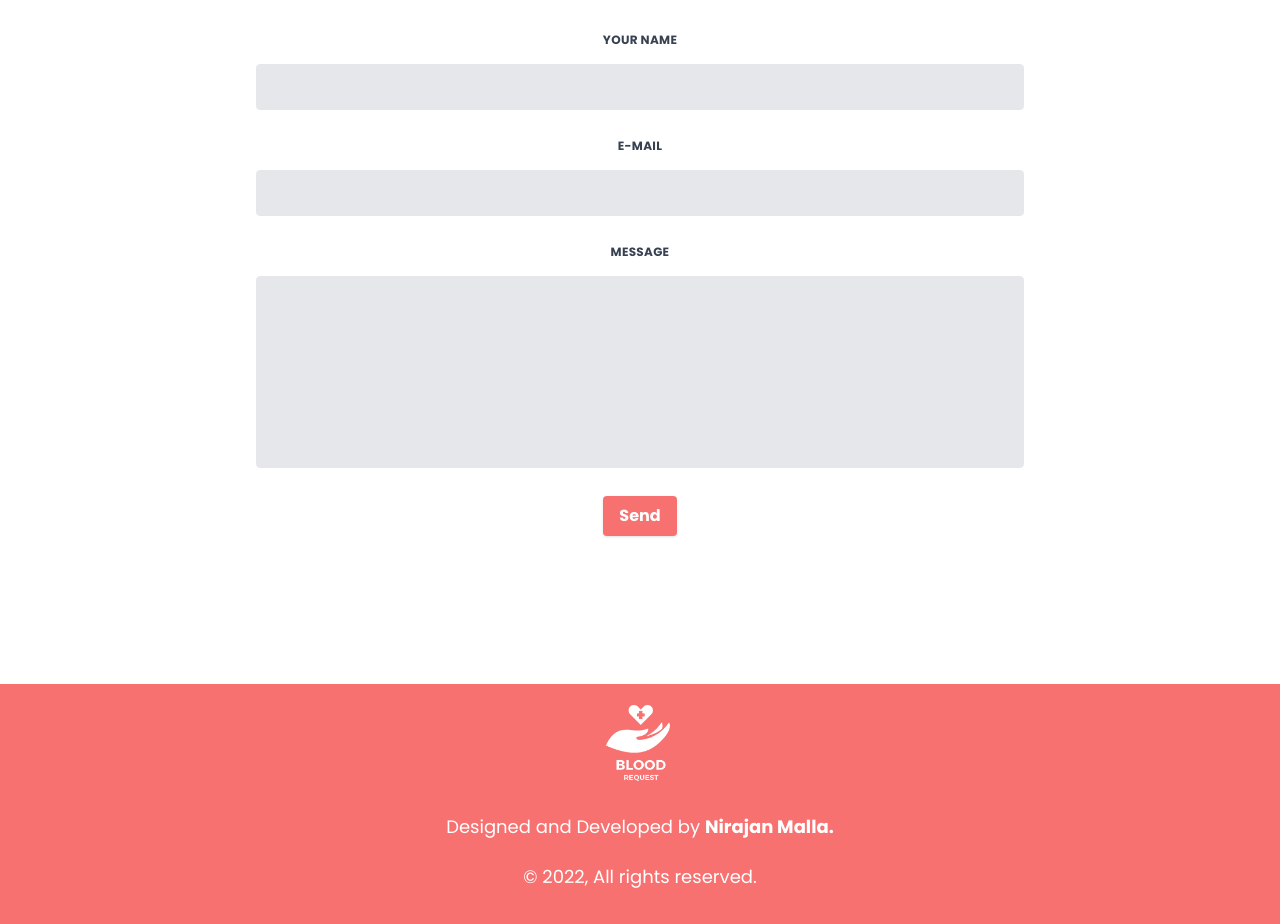
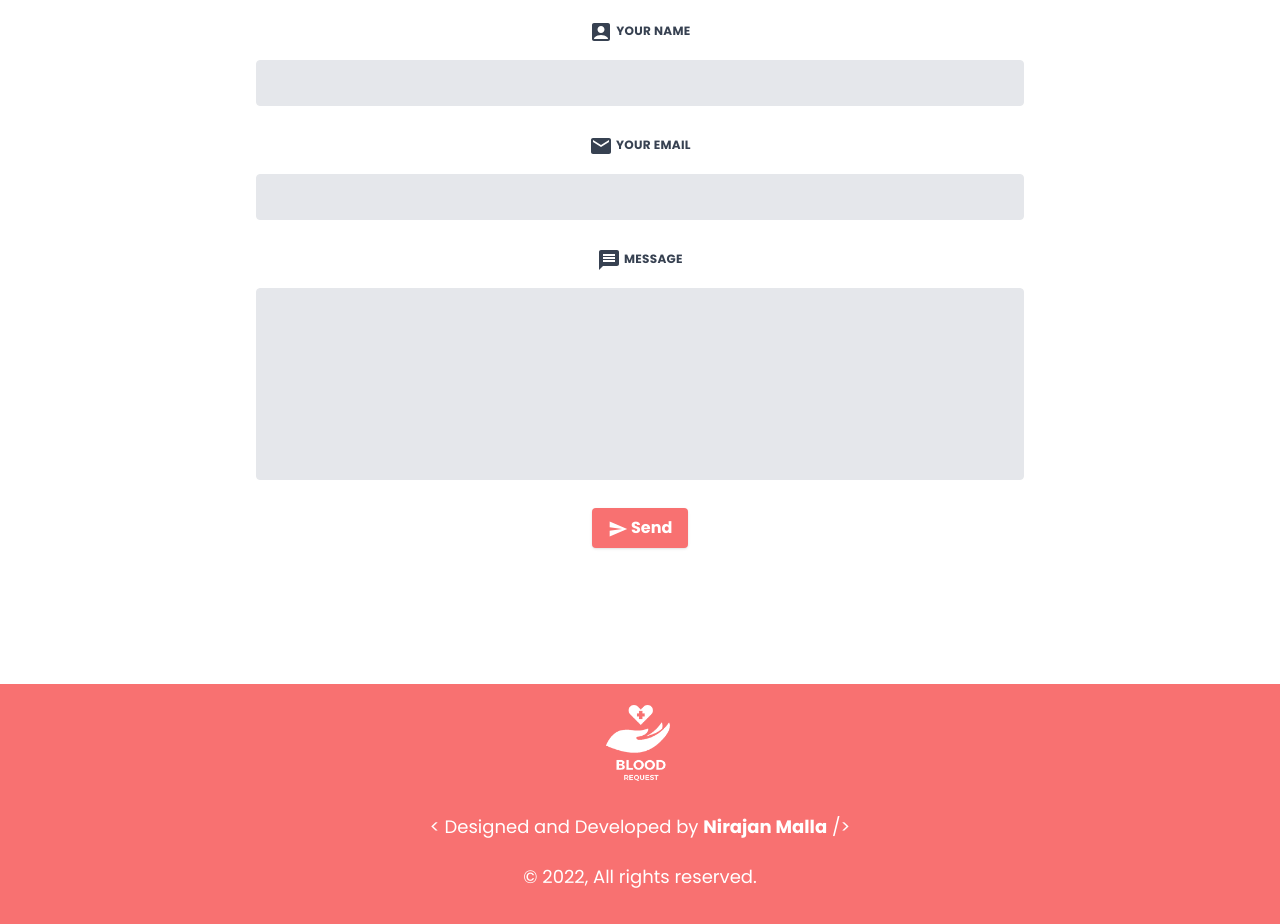
Before and after one commit to NirajanM/BloodDonate, a React (Create React App) app in the folder client/: page /contact in a window 1280 px wide. Shown: the part 220-1144 px from the top of the page. Built offline with nearby package versions, Linux system fonts and the light colour scheme.

Commit message:
implemented material icons and fixed data emtry prob in option input in register and fixed margins in contact page

```diff
--- a/client/package.json
+++ b/client/package.json
@@ -3,6 +3,10 @@
   "version": "0.1.0",
   "private": true,
   "dependencies": {
+    "@emotion/react": "^11.10.5",
+    "@emotion/styled": "^11.10.5",
+    "@mui/icons-material": "^5.10.9",
+    "@mui/material": "^5.10.13",
     "@testing-library/jest-dom": "^5.16.5",
     "@testing-library/react": "^13.3.0",
     "@testing-library/user-event": "^13.5.0",
--- a/client/src/components/Card.tsx
+++ b/client/src/components/Card.tsx
@@ -1,16 +1,31 @@
 import React from 'react';
 import { Link } from 'react-router-dom';
+import EmojiPeopleIcon from '@mui/icons-material/EmojiPeople';
+import AccountBalanceIcon from '@mui/icons-material/AccountBalance';
+import AddLocationIcon from '@mui/icons-material/AddLocation';
 interface CardProps {
+    icon: string;
     goto: string;
     title: string;
     description: string;
+}
+
+const Icon = (name: string) => {
+    if (name === 'EmojiPeopleIcon')
+        return <EmojiPeopleIcon />
+    else if (name === 'AccountBalanceIcon')
+        return <AccountBalanceIcon />
+    else if (name === 'AddIcon')
+        return <AddLocationIcon />
+
+
 }
 
 const Card: React.FunctionComponent<CardProps> = (props) => {
     return (<Link to={props.goto}>
         <div className='border-4 cursor-pointer hover:scale-105 hover:shadow-lg hover:shadow-red-400/50 rounded-lg'>
             <div className='bg-red-400 hover:bg-red-500 text-white font-semibold text-center p-4 text-lg xl:text-xl 2xl:text-2xl'>
-                <h2 >{props.title}</h2>
+                <h2 className='flex justify-center items-center'><>{Icon(props.icon)}<span className='pl-1'>{props.title}</span></></h2>
             </div>
             <div className=' text-center text-slate-500  p-8'>
                 <h3>{props.description}</h3>
--- a/client/src/components/Footer.tsx
+++ b/client/src/components/Footer.tsx
@@ -14,9 +14,9 @@ const Footer: React.FunctionComponent = () => {
                         });
                     }} />
                 </Link>
-                <span>Designed and Developed by <a className='font-bold' href="https://www.linkedin.com/in/nirajan-malla-36a111210/">Nirajan Malla.</a></span>
+                <span>&#60; Designed and Developed by <a className='font-bold' href="https://www.linkedin.com/in/nirajan-malla-36a111210/">Nirajan Malla</a> /&#62;</span>
                 <span>© {currentYear}, All rights reserved.</span>
-                <div></div>
+                <span></span>
             </footer>
         </>
     );
--- a/client/src/components/ThreeOptions.tsx
+++ b/client/src/components/ThreeOptions.tsx
@@ -4,16 +4,19 @@ import Card from './Card';
 const ThreeOptions: React.FunctionComponent = () => {
     const listArray = [{
         goto: "/donor",
+        icon: "EmojiPeopleIcon",
         title: "Find a donor",
         description: 'look for a blood donor from available list.'
     },
     {
         goto: "/bloodBank",
+        icon: "AccountBalanceIcon",
         title: "Blood bank",
         description: 'check for nearby blood banks.'
     },
     {
         goto: "/redcrossinfo",
+        icon: "AddIcon",
         title: "Redcross",
         description: 'check for redcross community around you.'
     }
@@ -21,7 +24,7 @@ const ThreeOptions: React.FunctionComponent = () => {
     return (<section className='my-4 grid grid-cols-1 lg:grid-cols-3 gap-10 my-16 px-8'>
         {listArray.map((list) => {
             return (
-                <Card goto={list.goto} title={list.title} description={list.description} />
+                <Card icon={list.icon} goto={list.goto} title={list.title} description={list.description} />
             );
         })}
     </section>);
--- a/client/src/pages/ContactUs.tsx
+++ b/client/src/pages/ContactUs.tsx
@@ -1,5 +1,10 @@
 import React, { useState } from 'react';
 import axios from 'axios';
+import AccountBoxIcon from '@mui/icons-material/AccountBox';
+import EmailIcon from '@mui/icons-material/Email';
+import MessageIcon from '@mui/icons-material/Message';
+import SendIcon from '@mui/icons-material/Send';
+import CheckBoxIcon from '@mui/icons-material/CheckBox';
 
 interface ContactUsProps {
 }
@@ -41,7 +46,7 @@ const ContactUs: React.FunctionComponent<ContactUsProps> = (props) => {
         <div className='h-screen flex items-center justify-center text-center px-4'>
             <form className="w-full max-w-3xl">
                 <label className="block uppercase tracking-wide text-gray-700 text-xs font-bold mb-4" htmlFor="grid-password">
-                    Your Name
+                    <AccountBoxIcon /> Your Name
                 </label>
                 <input value={name} onChange={(e) => {
                     setName(e.target.value);
@@ -49,7 +54,7 @@ const ContactUs: React.FunctionComponent<ContactUsProps> = (props) => {
 
 
                 <label className="block uppercase tracking-wide text-gray-700 text-xs font-bold mb-4" htmlFor="grid-password">
-                    E-mail
+                    <EmailIcon /> Your Email
                 </label>
                 <input value={email} onChange={(e) => {
                     setEmail(e.target.value);
@@ -58,19 +63,20 @@ const ContactUs: React.FunctionComponent<ContactUsProps> = (props) => {
 
 
                 <label className="block uppercase tracking-wide text-gray-700 text-xs font-bold mb-4" htmlFor="grid-password">
-                    Message
+                    <MessageIcon /> Message
                 </label>
                 <textarea value={message} onChange={(e) => {
                     setMessage(e.target.value);
                 }} className=" no-resize appearance-none block w-full bg-gray-200 text-gray-700 border border-gray-200 rounded py-3 px-4 mb-7 leading-tight focus:outline-none focus:bg-white focus:border-gray-500 h-48 resize-none"></textarea>
 
-                {notice ? <span className='mb-4 pb-4'>Delivered Successfully</span> : null}
-                <div className="flex items-center justify-center">
+                {notice ? <span> <CheckBoxIcon /> Delivered Successfully</span> : null}
+
+                <div className="flex mt-4 items-center justify-center">
                     <button className="shadow bg-red-400 hover:bg-red-500 focus:shadow-outline focus:outline-none text-white font-bold py-2 px-4 rounded" onClick={(e) => {
                         e.preventDefault();
                         makeSendRequest();
                     }}>
-                        Send
+                        <SendIcon fontSize='small' /> Send
                     </button>
                 </div>
             </form>
--- a/client/src/pages/Register.tsx
+++ b/client/src/pages/Register.tsx
@@ -1,6 +1,7 @@
 import React, { useState } from 'react';
 import axios from 'axios';
-import { type } from '@testing-library/user-event/dist/type';
+import SendToMobileIcon from '@mui/icons-material/SendToMobile';
+import CheckBoxIcon from '@mui/icons-material/CheckBox';
 
 interface IRegisterProps {
 }
@@ -16,9 +17,10 @@ type tRegister = {
 
 const Register: React.FunctionComponent<IRegisterProps> = (props) => {
     const [focusedAddress, setFocusedAddress] = useState<boolean>(false);
+    const [focusedEmail, setFocusedEmail] = useState<boolean>(false);
     const [name, setName] = useState<string>("");
-    const [gender, setGender] = useState<string>("");
-    const [bloodGroup, setBloodGroup] = useState<string>("");
+    const [gender, setGender] = useState<string>("Male");
+    const [bloodGroup, setBloodGroup] = useState<string>("A+");
     const [contact, setContact] = useState<string>("");
     const [address, setAddress] = useState<string>("");
     const [email, setEmail] = useState<string>("");
@@ -57,7 +59,7 @@ const Register: React.FunctionComponent<IRegisterProps> = (props) => {
                 <div>
                     <h1 className="text-red-400 font-bold text-4xl font-sans">Register</h1>
                     <p className="text-black mt-1">for a chance to be a real life hero</p>
-                    <p className="text-slate-500 mt-1">(we won't disclose your contact or email publicly)</p>
+                    <p className="text-slate-500 mt-1">(people in need will reach you through your email)</p>
                 </div>
             </div>
             <div className="flex w-full md:w-1/2 justify-center items-center">
@@ -99,6 +101,11 @@ const Register: React.FunctionComponent<IRegisterProps> = (props) => {
                             </div>
                         </div>
                     </div>
+                    <input
+                        onFocus={() => { setFocusedEmail(true) }}
+                        onBlur={() => { setFocusedEmail(false) }}
+                        className="border-2 py-2 px-3 mt-4 rounded-2xl block text-center outline-none" type="text" value={email} onChange={e => setEmail(e.target.value)} placeholder="your email" />
+                    {focusedEmail && <span className='text-sm text-slate-400'>format: xxxxxxx@gmail.com</span>}
                     <input className="border-2 py-2 px-3 rounded-2xl mt-4 block text-center outline-none" type="string" value={birthYear}
                         onChange={e => { setBirthYear(e.target.value) }}
                         placeholder="birthyear in AD" />
@@ -109,12 +116,13 @@ const Register: React.FunctionComponent<IRegisterProps> = (props) => {
                         className="border-2 py-2 px-3 mt-4 rounded-2xl block text-center outline-none" type="text" value={address} onChange={e => setAddress(e.target.value)} placeholder="your address" />
                     {focusedAddress && <span className='text-sm text-slate-400'>format: devchuli-16,Nawalpur</span>}
 
-                    {notice ? <span>✔ Data Recorded Successfully</span> : null}
+
+                    {notice ? <span><CheckBoxIcon /> Data Recorded Successfully</span> : null}
 
                     <button className="block w-full bg-red-400 hover:bg-red-500 mt-4 py-2 rounded-2xl text-white font-semibold mb-2" onClick={(e) => {
                         e.preventDefault();
                         sendData();
-                    }}>submit</button>
+                    }}>< SendToMobileIcon fontSize='small' /> submit</button>
                 </form>
             </div>
         </div>
```
Also changed, not shown: client/src/components/BDC.tsx (+9 -6 lines), 1 other file (tests, documents, lock files or other folders).
